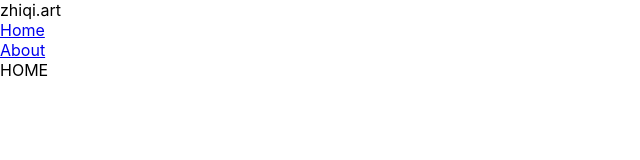
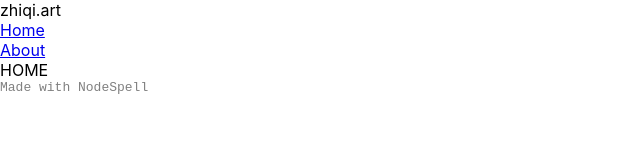
Before and after one commit to nodespell/clooujfnb000a3b6ig9os7va2, a React (Create React App) app: page / in a window 1280 px wide. Shown: the top 160 px of the page, without its empty margins (0-640 px from the left). Built offline with nearby package versions, Linux system fonts and the light colour scheme.

Commit message:
deploy new files

```diff
--- a/src/App.js
+++ b/src/App.js
@@ -7,7 +7,7 @@ function Root() {
   return <div>
   <Routes>
     <Route
-      element={<div><React.Fragment key=".0">zhiqi.art<React.Fragment key=".1"><div><Link to="/">Home</Link></div><div><Link to="/about">About</Link></div></React.Fragment><Outlet /></React.Fragment></div>}
+      element={<div><React.Fragment key=".0">zhiqi.art<React.Fragment key=".1"><div><Link to="/">Home</Link></div><div><Link to="/about">About</Link></div></React.Fragment><Outlet /><div style={{color: 'gray', fontFamily: 'monospace'}}>Made with NodeSpell</div></React.Fragment></div>}
       path=""
     >
       <Route
```
